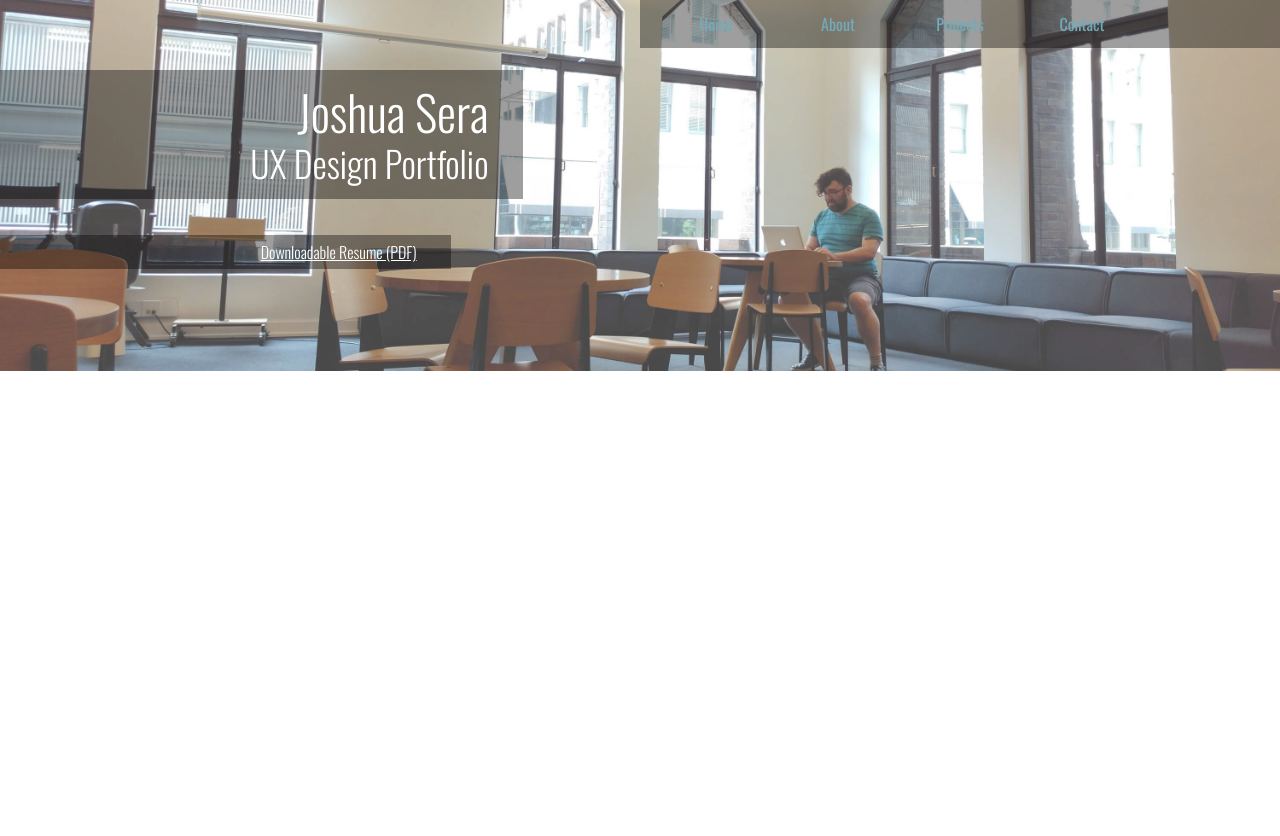
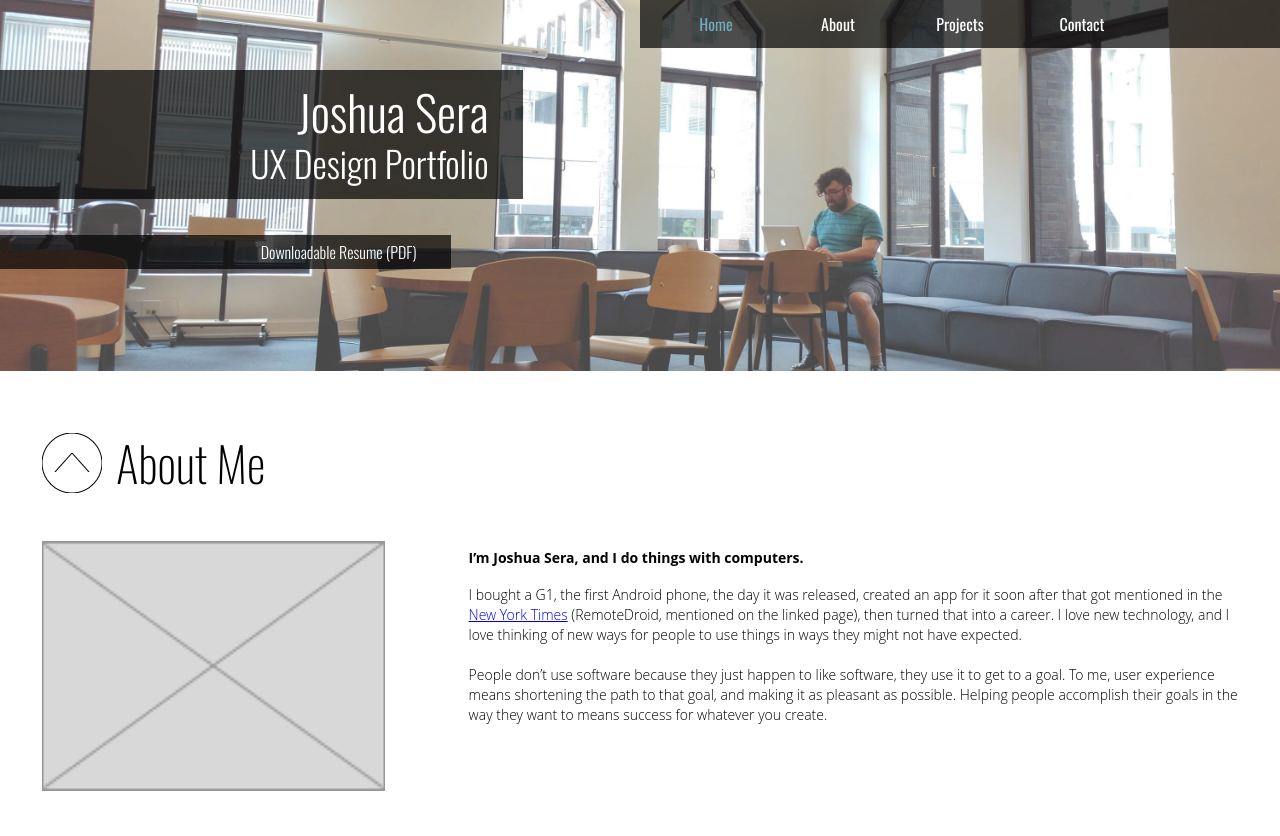
Before and after one commit to jsera/uxportfolio, a plain HTML site: page index.html in a window 1280 px wide. Before the commit the page ends 800 px from the top, so only its background shows below. Drawn offline with nearby package versions, Linux system fonts and the light colour scheme; files that its build step writes are made by us from their sources; files whose address does not match are found by name; a web font is replaced by a local one.

Commit message:
About looks sorta right

```diff
--- a/index.html
+++ b/index.html
@@ -15,17 +15,30 @@
                     <a href="josh-sera-resume.pdf">Downloadable Resume (PDF)</a>
                 </div>
             </div>
+            <section class="row about page">
+                <div class="col m-3 l-12">
+                    <h1><a href="#"></a>About Me</h1>
+                </div>
+                <div class="col m-1 l-4">
+                    <img src="img/placeholder.png" alt="photo of Joshua Sera" />
+                </div>
+                <div class="col m-2 l-8">
+                    <h2>I’m Joshua Sera, and I do things with computers.</h2>
+                    <p>I bought a G1, the first Android phone, the day it was released, created an app for it soon after that got mentioned in the <a href="http://www.nytimes.com/2010/12/02/technology/personaltech/02smart.html">New York Times</a> (RemoteDroid, mentioned on the linked page), then turned that into a career. I love new technology, and I love thinking of new ways for people to use things in ways they might not have expected.</p>
+                    <p>People don’t use software because they just happen to like software, they use it to get to a goal. To me, user experience means shortening the path to that goal, and making it as pleasant as possible. Helping people accomplish their goals in the way they want to means success for whatever you create.</p>
+                </div>
+            </section>
         </div>
-        <div class="row">
+        <section class="row">
             <div class="col m-3 l-6 nav">
                 <ul>
                     <li><a href="#" class="active">Home</a></li>
-                    <li><a href="#" class="active">About</a></li>
-                    <li><a href="#" class="active">Projects</a></li>
-                    <li><a href="#" class="active">Contact</a></li>
+                    <li><a href="#">About</a></li>
+                    <li><a href="#">Projects</a></li>
+                    <li><a href="#">Contact</a></li>
                 </ul>
             </div>
-        </div>
+        </section>
         <script src="https://ajax.googleapis.com/ajax/libs/jquery/3.2.1/jquery.min.js"></script>
         <script src="js/foundation.min.js"></script>
         <script src="js/app.js"></script>
--- a/sass/main.scss
+++ b/sass/main.scss
@@ -52,12 +52,13 @@ table {
 $break-med: 576px;
 $break-lg: 768px;
 
-$transparent-black: rgba(0, 0, 0, .38);
+$transparent-black: rgba(0, 0, 0, .7);
 
 /*
  * Fonts
  */
-@import url('https://fonts.googleapis.com/css?family=Oswald:300,400');
+@import url('https://fonts.googleapis.com/css?family=Oswald:200,300,400');
+@import url('https://fonts.googleapis.com/css?family=Open_Sans:300,700');
 
 @mixin oswald-bold() {
     font-family: 'Oswald', sans-serif;
@@ -69,6 +70,21 @@ $transparent-black: rgba(0, 0, 0, .38);
     font-weight: 300;
 }
 
+@mixin oswald-light() {
+    font-family: 'Oswald', sans-serif;
+    font-weight: 200;
+}
+
+@mixin lato-light() {
+    font-family: 'Open Sans', sans-serif;
+    font-weight: 300;
+}
+
+@mixin lato-bold() {
+    font-family: 'Open Sans', sans-serif;
+    font-weight: 700;
+}
+
 /*
  * Other mixins
  */
@@ -78,6 +94,42 @@ $transparent-black: rgba(0, 0, 0, .38);
     background-color: $transparent-black;
     color: white;
     font-size: $font-size;
+}
+
+@mixin section-header() {
+    @include oswald-light();
+    color: black;
+    font-size: 48px;
+    height: 60px;
+    position: relative;
+
+    a {
+        display: none;
+
+        @media (min-width: $break-med) {
+            position: absolute;
+            top: 0;
+            left: 0;
+            display: inline-block;
+            width: 60px;
+            height: 60px;
+            background-image: url(../img/uparrow.png);
+        }
+    }
+
+    @media (min-width: $break-med) {
+        padding-left: 74px;
+        padding-top: 6px;
+    }
+}
+
+@mixin content-section() {
+    padding: 42px 42px 0 42px;
+}
+
+@mixin content-row() {
+    padding-top: 20px;
+    padding-bottom: 42px;
 }
 
 /*
@@ -279,6 +331,7 @@ $transparent-black: rgba(0, 0, 0, .38);
             padding: 9px 34px;
             margin-top: 36px;
             margin-right: 106px;
+            text-decoration: none;
 
             @media (min-width: $break-med) {
                 margin-right: 72px;
@@ -306,3 +359,33 @@ $transparent-black: rgba(0, 0, 0, .38);
         }
     }
 }
+
+.row.about {
+    @include content-row();
+
+    .col {
+        @include content-section();
+
+        img {
+            width: 100%;
+            height: 250px;
+        }
+
+        h1 {
+            @include section-header();
+        }
+
+        h2 {
+            @include lato-bold();
+            font-size: 14px;
+            padding: 10px 0;
+        }
+
+        p {
+            @include lato-light();
+            font-size: 14px;
+            line-height: 20px;
+            padding: 10px 0;
+        }
+    }
+}
```
Also changed, not shown: img/placeholder.png (added), img/uparrow.png (added).
